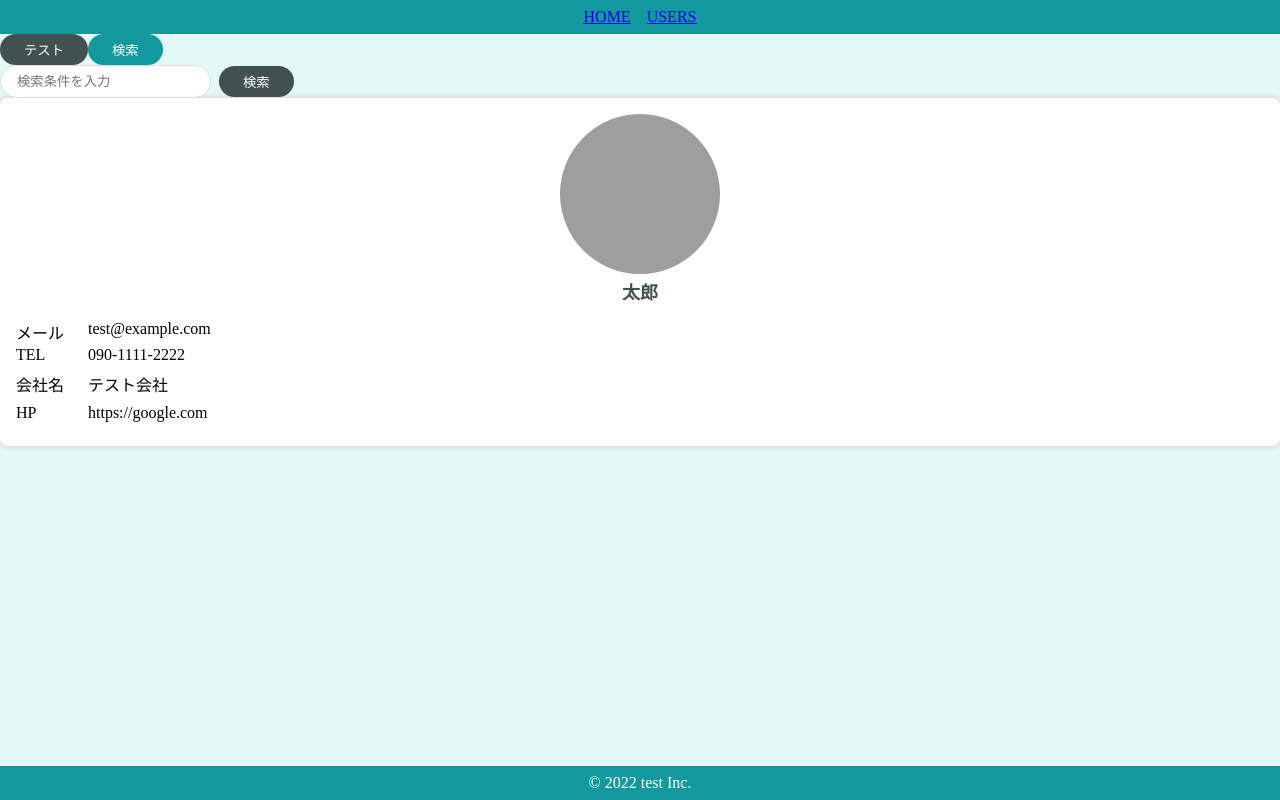
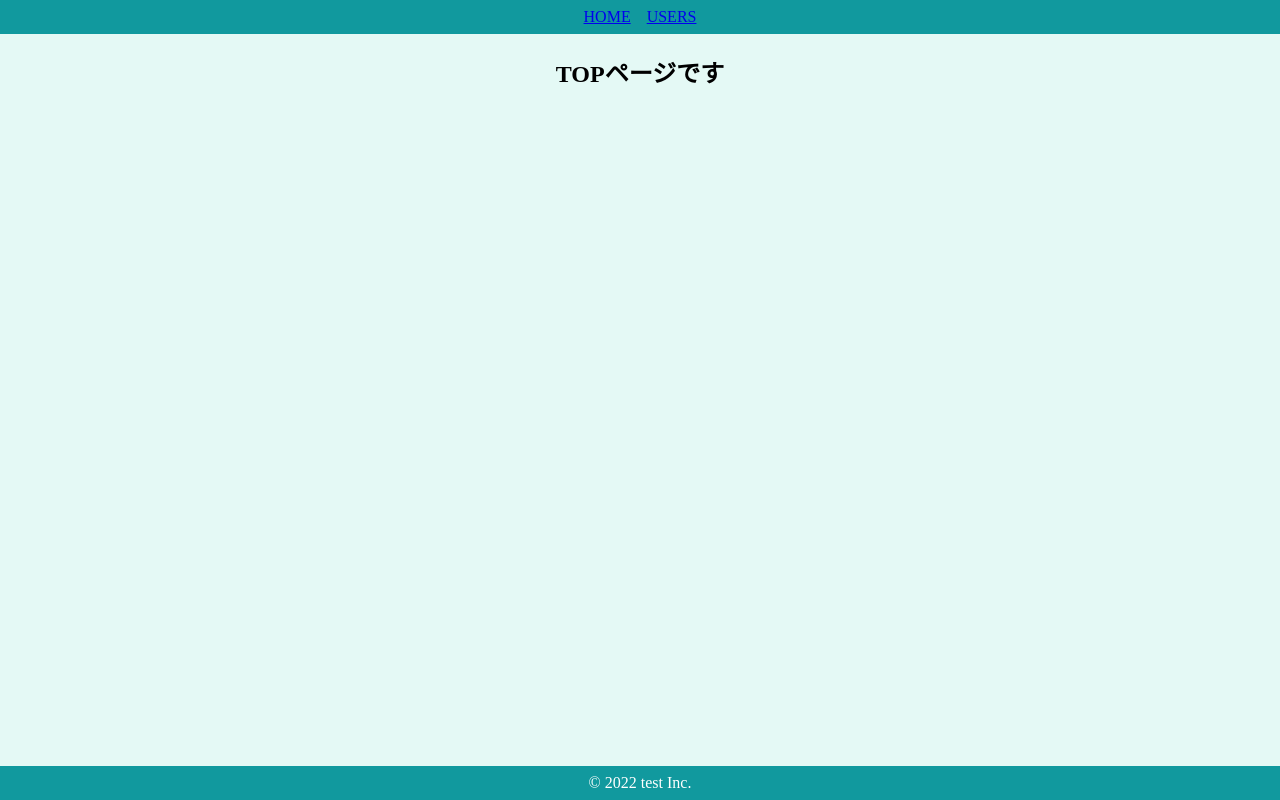
Before and after one commit to takumines/react-sample-app, a React (Create React App) app: page / in a window 1280 px wide. Built offline with nearby package versions, Linux system fonts and the light colour scheme; grey boxes are pictures that could not be loaded.

Commit message:
pagesコンポーネントの作成

```diff
--- a/src/App.js
+++ b/src/App.js
@@ -1,33 +1,8 @@
 import "./styles.css";
-import { PrimaryButton } from "./components/atoms/button/PrimaryButton";
-import { SecondaryButton } from "./components/atoms/button/SecondaryButton";
-import { SearchInput } from "./components/molecules/SearchInput";
-import { UserCard } from "./components/organisms/user/UserCard";
-import { HeaderOnly } from "./components/templates/HeaderOnly";
-import { BrowserRouter } from "react-router-dom";
-import {DefaultLayout} from "./components/templates/DefaultLayout";
-
-const user = {
-  image: "https://source.unsplash.com/Mv9hjnEUHR4",
-  name: "太郎",
-  email: "test@example.com",
-  phone: "090-1111-2222",
-  company: {
-    name: "テスト会社",
-  },
-  website: "https://google.com"
-}
+import { Router } from "./router/Router";
 
 export default function App() {
   return (
-    <BrowserRouter>
-      <DefaultLayout>
-        <PrimaryButton>テスト</PrimaryButton>
-        <SecondaryButton>検索</SecondaryButton>
-        <br/>
-        <SearchInput/>
-        <UserCard user={user}/>
-      </DefaultLayout>
-    </BrowserRouter>
+    <Router></Router>
   );
 };
--- /dev/null
+++ b/src/components/pages/Top.jsx
@@ -0,0 +1,13 @@
+import styled from "styled-components";
+
+export const Top = () => {
+  return (
+    <SContainer>
+      <h2>TOPページです</h2>
+    </SContainer>
+  );
+};
+
+const SContainer = styled.div`
+  text-align: center;
+`
--- /dev/null
+++ b/src/components/pages/Users.jsx
@@ -0,0 +1,46 @@
+import styled from "styled-components";
+import {SearchInput} from "../molecules/SearchInput";
+import {UserCard} from "../organisms/user/UserCard";
+
+const users = [...Array(10).keys()].map(((val) => {
+  return {
+    id: val,
+    image: "https://source.unsplash.com/Mv9hjnEUHR4",
+    name: `太郎-${val}`,
+    email: "test@example.com",
+    phone: "090-1111-2222",
+    company: {
+      name: "テスト会社",
+    },
+    website: "https://google.com"
+  };
+}))
+
+export const Users = () => {
+  return (
+    <SContainer>
+      <h2>ユーザー一覧</h2>
+      <SearchInput/>
+      <SUserArea>
+        {users.map((user) => (
+          <UserCard key={user.id} user={user}/>
+        ))}
+      </SUserArea>
+    </SContainer>
+  );
+};
+
+const SContainer = styled.div`
+  display: flex;
+  flex-direction: column;
+  align-items: center;
+  padding: 24px;
+`
+
+const SUserArea = styled.div`
+  padding-top: 40px;
+  width: 100%;
+  display: grid;
+  grid-template-columns: repeat(auto-fit, minmax(200px, 1fr));
+  grid-gap: 20px;
+`
--- /dev/null
+++ b/src/router/Router.jsx
@@ -0,0 +1,24 @@
+import { BrowserRouter, Route, Switch } from "react-router-dom";
+import { Top } from "../components/pages/Top";
+import { Users } from "../components/pages/Users";
+import {DefaultLayout} from "../components/templates/DefaultLayout";
+import {HeaderOnly} from "../components/templates/HeaderOnly";
+
+export const Router = () => {
+  return (
+    <BrowserRouter>
+      <Switch>
+        <Route exact path="/">
+          <DefaultLayout>
+            <Top/>
+          </DefaultLayout>
+        </Route>
+        <Route exact path="/users">
+          <HeaderOnly>
+            <Users/>
+          </HeaderOnly>
+        </Route>
+      </Switch>
+    </BrowserRouter>
+  );
+};
```
